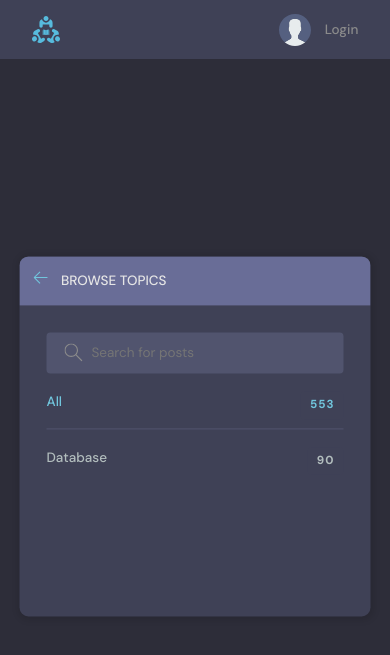
After one commit to Mumu273/studybud, a Django app: template base/templates/base/topics.html in a window 390 px wide. The commit adds this page. Shown: the top 655 px of the page. Run offline with Django 3.2, Linux system fonts and the light colour scheme; the template is opened without the code that fills it, so the values that code supplies are empty.

Commit message:
mobile_responsiveness

```diff
--- a/base/templates/base/home.html
+++ b/base/templates/base/home.html
@@ -12,7 +12,7 @@
         <!-- Room List Start -->
         <div class="roomList">
           <div class="mobile-menu">
-            <form class="header__search">
+            <form action="{% url 'home' %}" class="header__search">
               <label>
                 <svg version="1.1" xmlns="http://www.w3.org/2000/svg" width="32" height="32" viewBox="0 0 32 32">
                   <title>search</title>
@@ -20,11 +20,11 @@
                     d="M32 30.586l-10.845-10.845c1.771-2.092 2.845-4.791 2.845-7.741 0-6.617-5.383-12-12-12s-12 5.383-12 12c0 6.617 5.383 12 12 12 2.949 0 5.649-1.074 7.741-2.845l10.845 10.845 1.414-1.414zM12 22c-5.514 0-10-4.486-10-10s4.486-10 10-10c5.514 0 10 4.486 10 10s-4.486 10-10 10z"
                   ></path>
                 </svg>
-                <input placeholder="Search for posts" />
+                <input name="q" placeholder="Search for posts" />
               </label>
             </form>
             <div class="mobile-menuItems">
-              <a class="btn btn--main btn--pill" href="#">Browse Topics</a>
+              <a class="btn btn--main btn--pill" href="{% url 'topics' %}">Browse Topics</a>
               <a class="btn btn--main btn--pill" href="#">Recent Activities</a>
             </div>
           </div>
--- /dev/null
+++ b/base/templates/base/topics.html
@@ -0,0 +1,46 @@
+{% extends 'main.html' %}
+
+{% block content %}
+    <main class="create-room layout">
+      <div class="container">
+        <div class="layout__box">
+          <div class="layout__boxHeader">
+            <div class="layout__boxTitle">
+              <a href="{% url 'home' %}">
+                <svg version="1.1" xmlns="http://www.w3.org/2000/svg" width="32" height="32" viewBox="0 0 32 32">
+                  <title>arrow-left</title>
+                  <path
+                    d="M13.723 2.286l-13.723 13.714 13.719 13.714 1.616-1.611-10.96-10.96h27.625v-2.286h-27.625l10.965-10.965-1.616-1.607z"
+                  ></path>
+                </svg>
+              </a>
+              <h3>Browse Topics</h3>
+            </div>
+          </div>
+
+          <div class="topics-page layout__body">
+            <form class="header__search">
+              <label>
+                <svg version="1.1" xmlns="http://www.w3.org/2000/svg" width="32" height="32" viewBox="0 0 32 32">
+                  <title>search</title>
+                  <path
+                    d="M32 30.586l-10.845-10.845c1.771-2.092 2.845-4.791 2.845-7.741 0-6.617-5.383-12-12-12s-12 5.383-12 12c0 6.617 5.383 12 12 12 2.949 0 5.649-1.074 7.741-2.845l10.845 10.845 1.414-1.414zM12 22c-5.514 0-10-4.486-10-10s4.486-10 10-10c5.514 0 10 4.486 10 10s-4.486 10-10 10z"
+                  ></path>
+                </svg>
+                <input placeholder="Search for posts" />
+              </label>
+            </form>
+
+            <ul class="topics__list">
+              <li>
+                <a href="/" class="active">All <span>553</span></a>
+              </li>
+              <li>
+                <a href="/">Database <span>90</span></a>
+              </li>
+            </ul>
+          </div>
+        </div>
+      </div>
+    </main>
+    {% endblock content %}
--- a/base/templates/base/topics_component.html
+++ b/base/templates/base/topics_component.html
@@ -12,7 +12,7 @@
           </li>
           {% endfor %}
         </ul>
-        <a class="btn btn--link" href="topics.html">
+        <a class="btn btn--link" href="{% url 'topics' %}">
           More
           <svg version="1.1" xmlns="http://www.w3.org/2000/svg" width="32" height="32" viewBox="0 0 32 32">
             <title>chevron-down</title>
--- a/base/urls.py
+++ b/base/urls.py
@@ -17,4 +17,6 @@ urlpatterns = [
     path('delete-room/<str:pk>/', views.deleteRoom, name="delete-room"),
     path('delete-message/<str:pk>/', views.deleteMessage, name="delete-message"),
     path('update-user/', views.updateUser, name="update-user"),
+
+    path('topics/', views.topicsPage, name="topics"),
 ]
--- a/base/views.py
+++ b/base/views.py
@@ -189,3 +189,7 @@ def updateUser(request):
             return redirect('user-profile', pk=user.id)
 
     return render(request, 'base/update-user.html', {'form': form})
+
+
+def topicsPage(request):
+    return render(request, 'base/topics.html', {})
```
